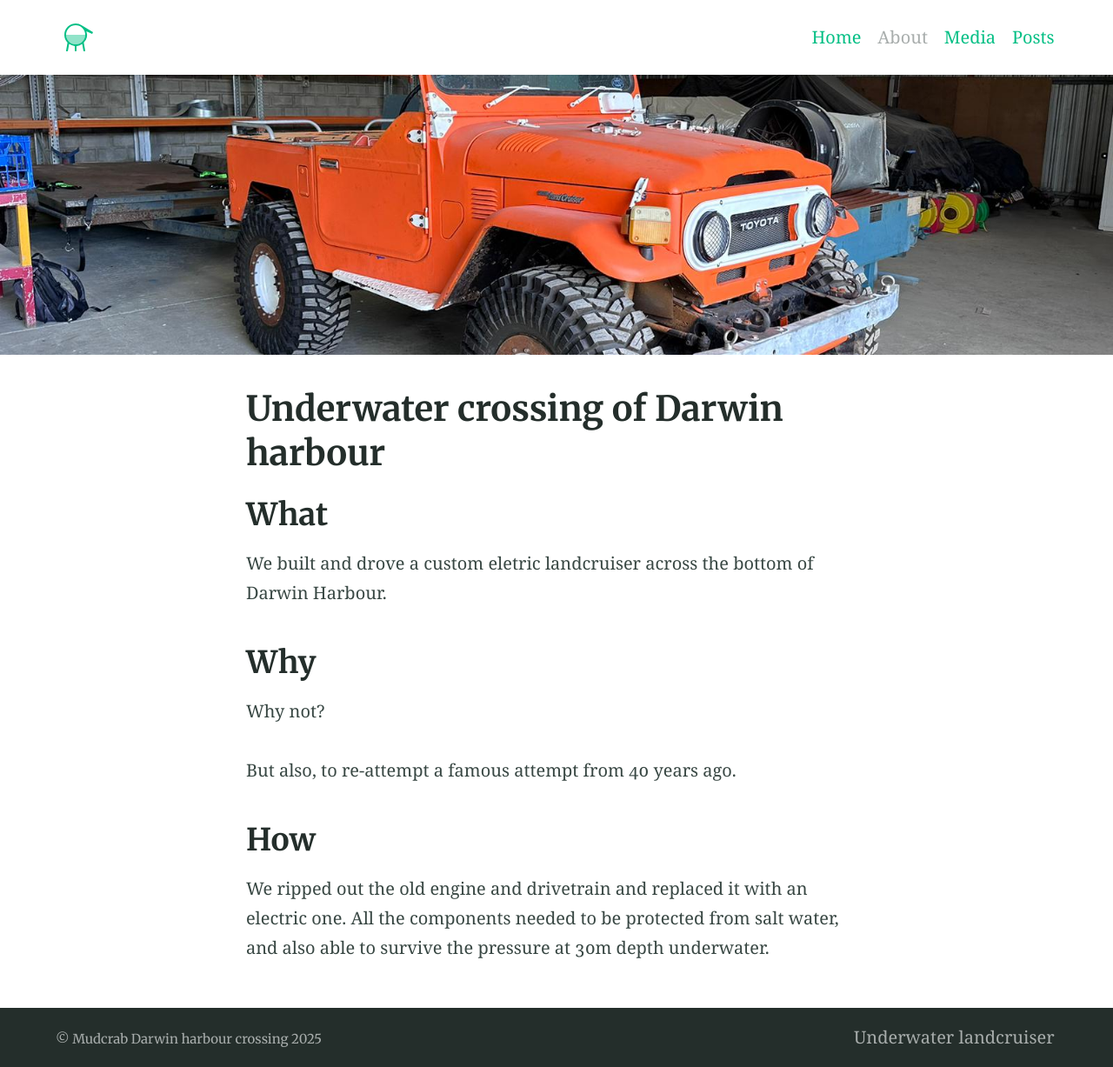
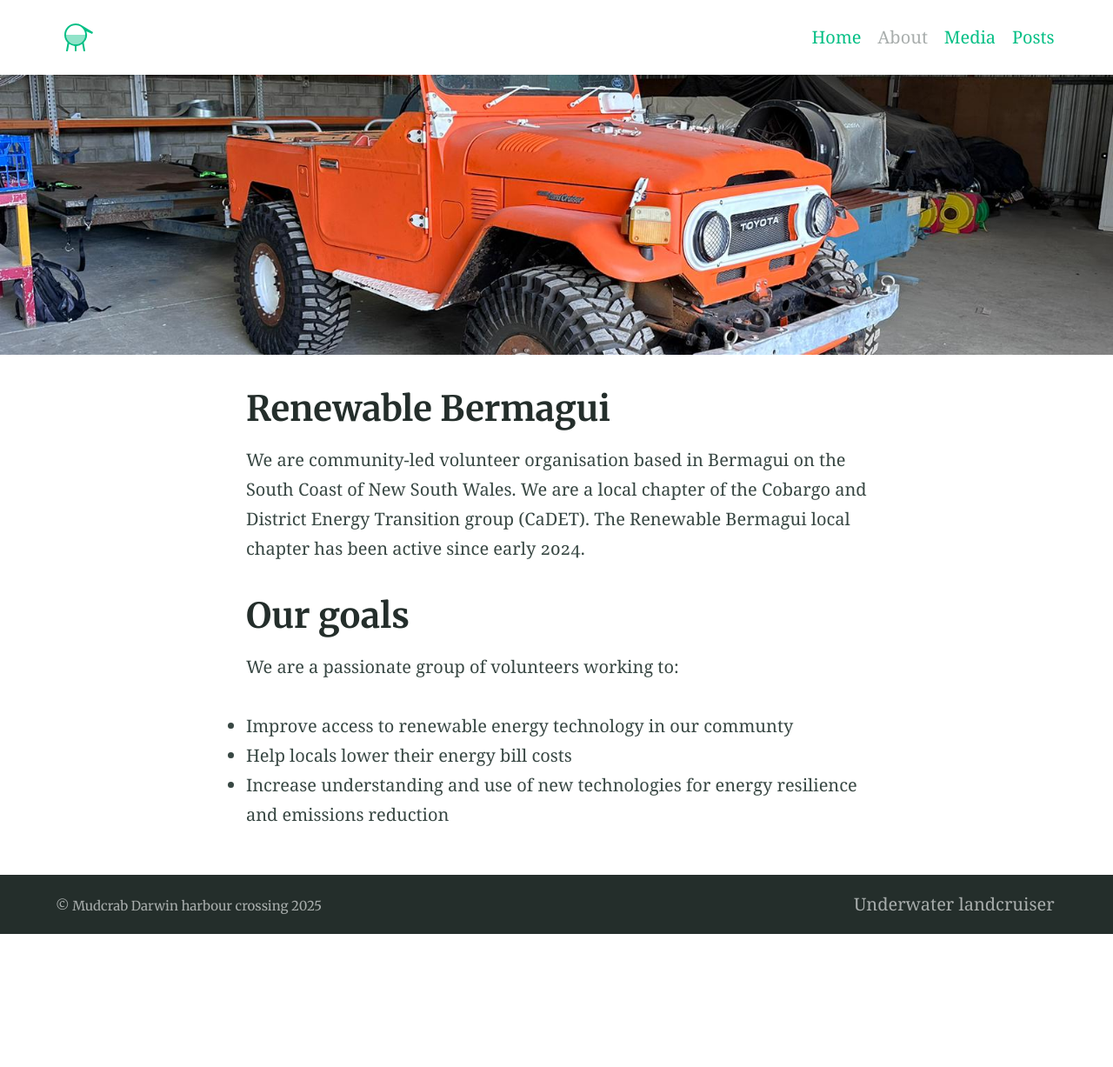
Before and after one commit to renewablebermagui/renewablebermagui.github.io, a Jekyll site: the page built from about.md, in a window 1280 px wide. Shown: the whole page at 87% size. Built offline with Jekyll 4.4.1, drawn with Linux system fonts in a browser that asks for light colours; after the commit the page ends 1074 px from its top, so only the background shows below that.

Commit message:
updated about page

```diff
--- a/about.md
+++ b/about.md
@@ -4,19 +4,13 @@
 permalink: /about
 ---
 
-# Underwater crossing of Darwin harbour
+# Renewable Bermagui
 
-## What
+We are community-led volunteer organisation based in Bermagui on the South Coast of New South Wales. We are a local chapter of the Cobargo and District Energy Transition group (CaDET). The Renewable Bermagui local chapter has been active since early 2024.
 
-We built and drove a custom eletric landcruiser across the bottom of Darwin Harbour.
+# Our goals
 
-## Why
-
-Why not?
-
-But also, to re-attempt a famous attempt from 40 years ago.
-
-## How
-
-We ripped out the old engine and drivetrain and replaced it with an electric one.
-All the components needed to be protected from salt water, and also able to survive the pressure at 30m depth underwater.
+We are a passionate group of volunteers working to:
+* Improve access to renewable energy technology in our communty
+* Help locals lower their energy bill costs
+* Increase understanding and use of new technologies for energy resilience and emissions reduction
```
